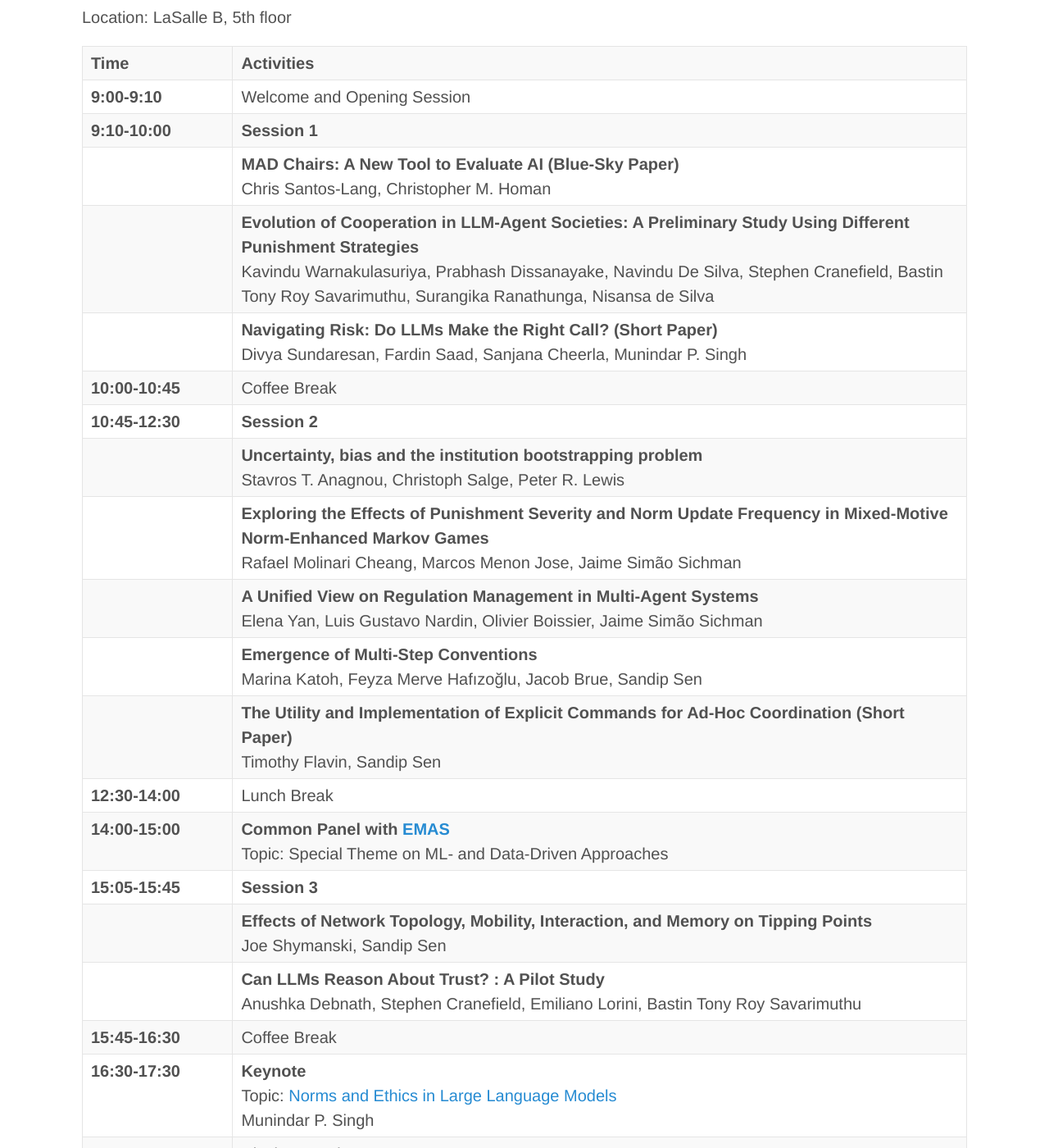
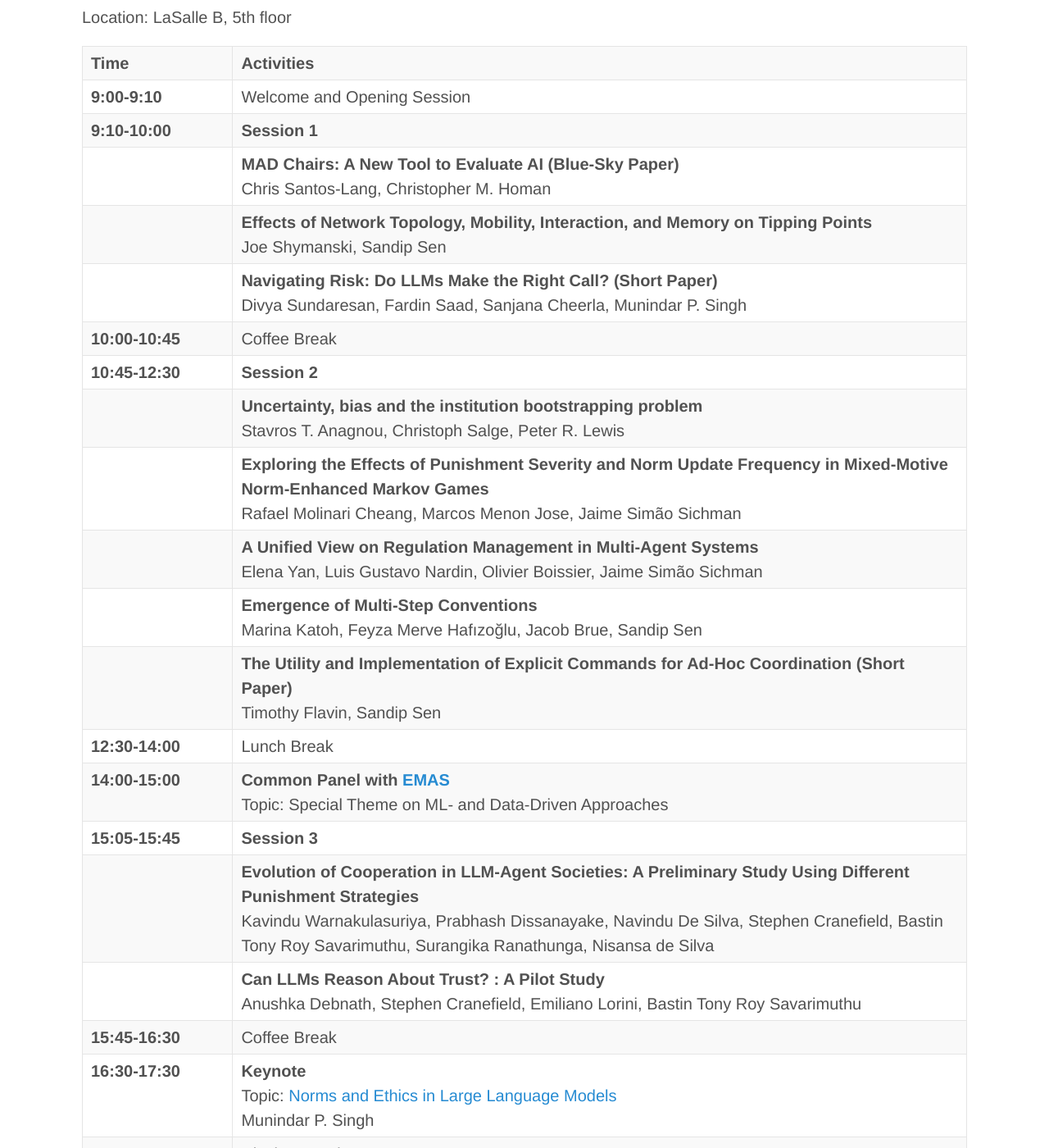
Before and after one commit to coin-workshop/coine-2025-detroit, a Jekyll site: the page built from technical_programme.md, in a window 1280 px wide and 1400 px high, scrolled down 273 px. Shown: the whole window at 82% size. Built offline with Jekyll 4.4.1, drawn with Linux system fonts in a browser that asks for light colours; part of the change alters nothing that is shown.

Commit message:
swap one presentation in session 1 and 3

```diff
--- a/technical_programme.md
+++ b/technical_programme.md
@@ -29,7 +29,7 @@ Location: LaSalle B, 5th floor
     </tr>
     <tr>
       <td align="left" valign="top"></td>
-      <td align="left" valign="top"><b>Evolution of Cooperation in LLM-Agent Societies: A Preliminary Study Using Different Punishment Strategies</b><br/>Kavindu Warnakulasuriya, Prabhash Dissanayake, Navindu De Silva, Stephen Cranefield, Bastin Tony Roy Savarimuthu, Surangika Ranathunga, Nisansa de Silva</td>
+      <td align="left" valign="top"><b>Effects of Network Topology, Mobility, Interaction, and Memory on Tipping Points</b><br/>Joe Shymanski, Sandip Sen</td>
     </tr>
     <tr>
       <td align="left" valign="top"></td>
@@ -77,7 +77,7 @@ Location: LaSalle B, 5th floor
     </tr>
     <tr>
       <td align="left" valign="top"></td>
-      <td align="left" valign="top"><b>Effects of Network Topology, Mobility, Interaction, and Memory on Tipping Points</b><br/>Joe Shymanski, Sandip Sen</td>
+      <td align="left" valign="top"><b>Evolution of Cooperation in LLM-Agent Societies: A Preliminary Study Using Different Punishment Strategies</b><br/>Kavindu Warnakulasuriya, Prabhash Dissanayake, Navindu De Silva, Stephen Cranefield, Bastin Tony Roy Savarimuthu, Surangika Ranathunga, Nisansa de Silva</td>
     </tr>
     <tr>
       <td align="left" valign="top"></td>
```
